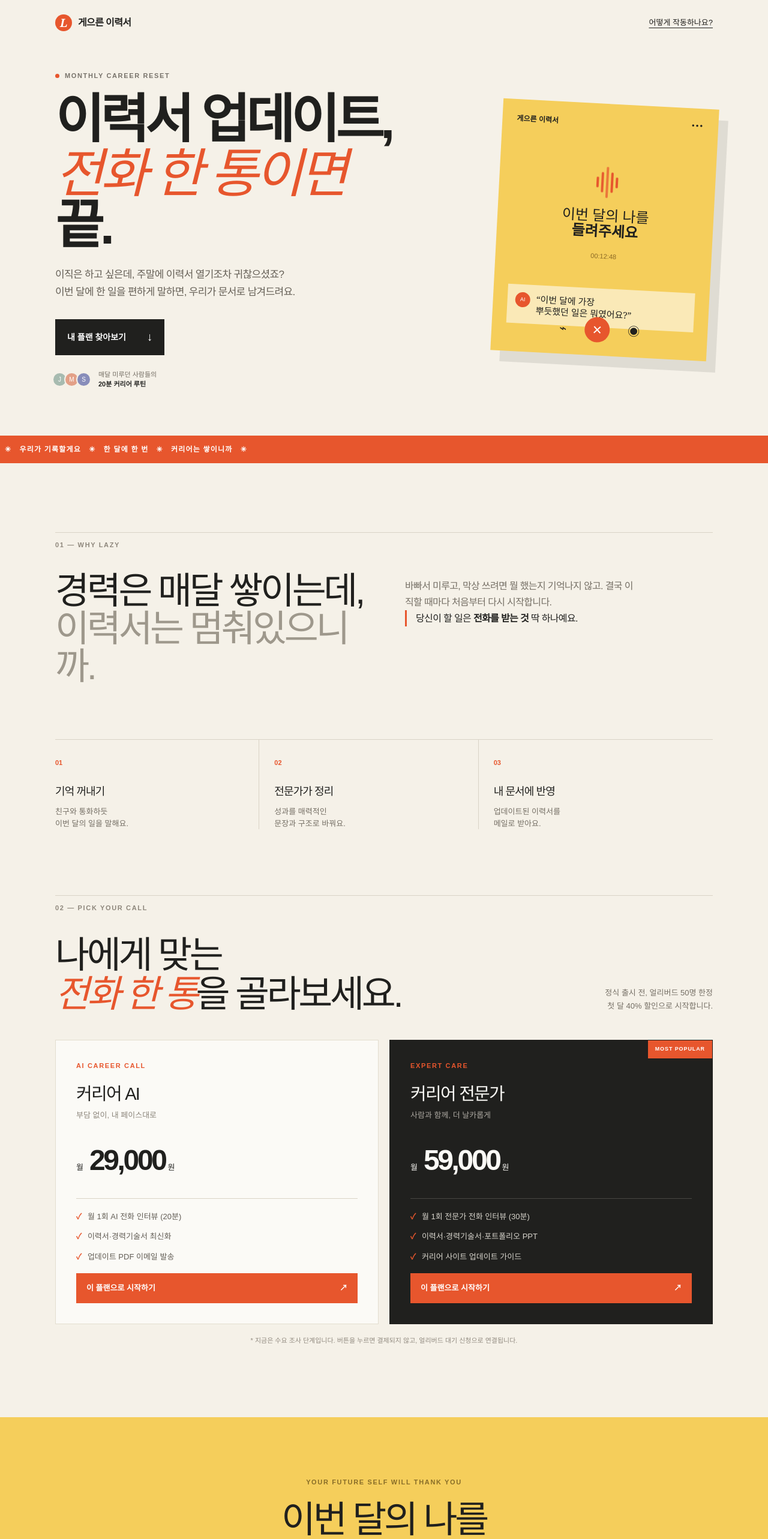
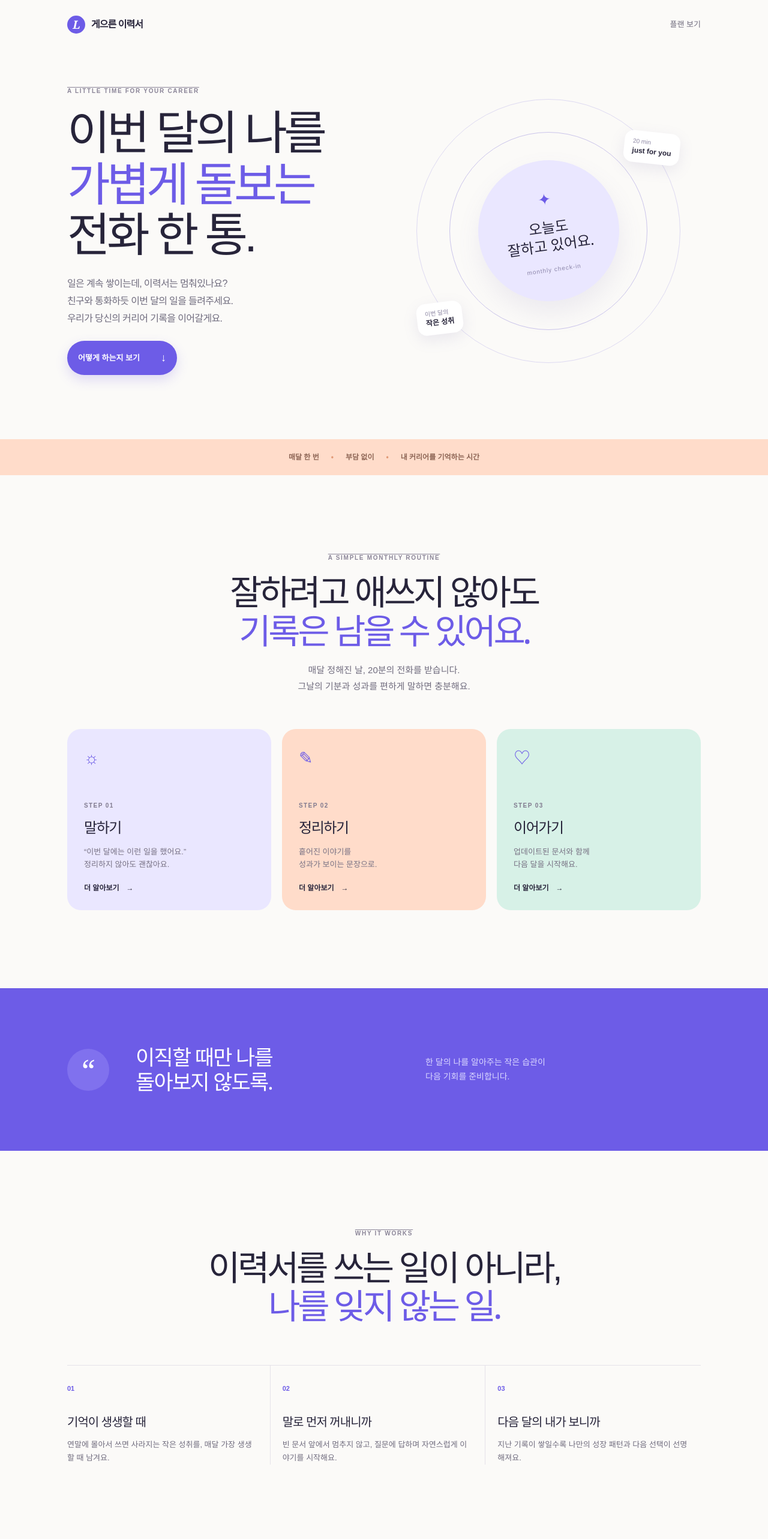
Before and after one commit to lazyresume/ad_check, a Next.js app: page / in a window 1280 px wide. Shown: the top 2565 px of the page at 60% size. Built offline with nearby package versions, Linux system fonts and the light colour scheme.

Commit message:
Rework landing page with calm monthly routine flow

```diff
--- a/app/page.tsx
+++ b/app/page.tsx
@@ -4,91 +4,45 @@ import { useState } from "react";
 
 type Plan = "ai" | "human";
 
-const plans = {
-  ai: {
-    eyebrow: "AI CAREER CALL",
-    name: "커리어 AI",
-    price: "29,000",
-    copy: "부담 없이, 내 페이스대로",
-    features: ["월 1회 AI 전화 인터뷰 (20분)", "이력서·경력기술서 최신화", "업데이트 PDF 이메일 발송"],
-  },
-  human: {
-    eyebrow: "EXPERT CARE",
-    name: "커리어 전문가",
-    price: "59,000",
-    copy: "사람과 함께, 더 날카롭게",
-    features: ["월 1회 전문가 전화 인터뷰 (30분)", "이력서·경력기술서·포트폴리오 PPT", "커리어 사이트 업데이트 가이드"],
-  },
+const planCopy: Record<Plan, { name: string; price: string; desc: string; features: string[] }> = {
+  ai: { name: "커리어 AI", price: "29,000", desc: "혼자 하는 것보다, 말로 꺼내는 게 쉬우니까", features: ["월 1회 20분 AI 전화", "이력서·경력기술서 업데이트", "PDF 이메일 발송"] },
+  human: { name: "커리어 전문가", price: "59,000", desc: "내 이야기를 더 선명한 언어로 바꾸니까", features: ["월 1회 30분 전문가 전화", "이력서·경력기술서·포트폴리오", "다음 달 액션 플랜"] },
 };
 
 export default function Home() {
   const [selectedPlan, setSelectedPlan] = useState<Plan | null>(null);
   const [submitted, setSubmitted] = useState(false);
 
-  function choosePlan(plan: Plan) {
+  const choose = (plan: Plan) => {
     setSelectedPlan(plan);
     setSubmitted(false);
     if (typeof window !== "undefined") {
       const key = `lazyresume_click_${plan}`;
       localStorage.setItem(key, String(Number(localStorage.getItem(key) || 0) + 1));
-      window.history.replaceState(null, "", `#${plan}-plan`);
+      window.history.replaceState(null, "", `#${plan}`);
     }
-  }
+  };
 
-  return (
-    <main>
-      <nav className="nav shell">
-        <a className="brand" href="#top" aria-label="게으른 이력서 홈">
-          <span className="brand-mark">L</span>
-          <span>게으른 이력서</span>
-        </a>
-        <a className="nav-link" href="#how">어떻게 작동하나요?</a>
-      </nav>
+  return <main>
+    <nav className="nav shell"><a className="logo" href="#top"><span className="logo-mark">L</span><span>게으른 이력서</span></a><a className="nav-quiet" href="#plans">플랜 보기</a></nav>
 
-      <section className="hero shell" id="top">
-        <div className="hero-copy">
-          <p className="kicker"><span className="live-dot" /> MONTHLY CAREER RESET</p>
-          <h1>이력서 업데이트,<br /><em>전화 한 통이면</em> 끝.</h1>
-          <p className="hero-lede">이직은 하고 싶은데, 주말에 이력서 열기조차 귀찮으셨죠?<br />이번 달에 한 일을 편하게 말하면, 우리가 문서로 남겨드려요.</p>
-          <a className="hero-cta" href="#plans">내 플랜 찾아보기 <span>↓</span></a>
-          <div className="proof-row"><span className="avatar-stack"><i>J</i><i>M</i><i>S</i></span><span>매달 미루던 사람들의<br /><strong>20분 커리어 루틴</strong></span></div>
-        </div>
-        <div className="phone-card" aria-label="월간 AI 전화 인터뷰 미리보기">
-          <div className="phone-top"><span>게으른 이력서</span><span className="signal">●●●</span></div>
-          <div className="call-status"><div className="wave"><b /><b /><b /><b /><b /></div><p>이번 달의 나를<br /><strong>들려주세요</strong></p><small>00:12:48</small></div>
-          <div className="quote"><span>AI</span><p>“이번 달에 가장<br />뿌듯했던 일은 뭐였어요?”</p></div>
-          <div className="phone-actions"><button aria-label="음소거">⌁</button><button className="end-call" aria-label="통화 종료">×</button><button aria-label="스피커">◉</button></div>
-        </div>
-      </section>
+    <section className="hero-soft shell" id="top"><div className="hero-soft-copy"><p className="overline">A LITTLE TIME FOR YOUR CAREER</p><h1>이번 달의 나를<br /><span>가볍게 돌보는</span><br />전화 한 통.</h1><p className="hero-text">일은 계속 쌓이는데, 이력서는 멈춰있나요?<br />친구와 통화하듯 이번 달의 일을 들려주세요.<br />우리가 당신의 커리어 기록을 이어갈게요.</p><a className="pill-cta" href="#routine">어떻게 하는지 보기 <span>↓</span></a></div><div className="hero-orbit"><div className="orbit-ring ring-one" /><div className="orbit-ring ring-two" /><div className="orb-card"><span className="orb-sun">✦</span><p>오늘도<br /><strong>잘하고 있어요.</strong></p><small>monthly check-in</small></div><div className="float-note note-one">20 min<br /><b>just for you</b></div><div className="float-note note-two">이번 달의<br /><b>작은 성취</b></div></div></section>
 
-      <section className="marquee" aria-label="서비스 가치"><div>말하기만 하세요　✳　우리가 기록할게요　✳　한 달에 한 번　✳　커리어는 쌓이니까　✳</div></section>
+    <section className="trust-strip"><div className="shell trust-inner"><span>매달 한 번</span><i>•</i><span>부담 없이</span><i>•</i><span>내 커리어를 기억하는 시간</span></div></section>
 
-      <section className="pain shell" id="how">
-        <div className="section-label">01 — WHY LAZY</div>
-        <div className="pain-grid"><h2>경력은 매달 쌓이는데,<br /><span>이력서는 멈춰있으니까.</span></h2><div><p>바빠서 미루고, 막상 쓰려면 뭘 했는지 기억나지 않고. 결국 이직할 때마다 처음부터 다시 시작합니다.</p><p className="accent-line">당신이 할 일은 <strong>전화를 받는 것</strong> 딱 하나예요.</p></div></div>
-        <div className="steps"><div><span>01</span><h3>기억 꺼내기</h3><p>친구와 통화하듯<br />이번 달의 일을 말해요.</p></div><div><span>02</span><h3>전문가가 정리</h3><p>성과를 매력적인<br />문장과 구조로 바꿔요.</p></div><div><span>03</span><h3>내 문서에 반영</h3><p>업데이트된 이력서를<br />메일로 받아요.</p></div></div>
-      </section>
+    <section className="routine shell" id="routine"><div className="section-top"><p className="overline">A SIMPLE MONTHLY ROUTINE</p><h2>잘하려고 애쓰지 않아도<br /><span>기록은 남을 수 있어요.</span></h2><p>매달 정해진 날, 20분의 전화를 받습니다.<br />그날의 기분과 성과를 편하게 말하면 충분해요.</p></div><div className="routine-cards"><article className="routine-card lavender"><div className="routine-icon">☼</div><small>STEP 01</small><h3>말하기</h3><p>“이번 달에는 이런 일을 했어요.”<br />정리하지 않아도 괜찮아요.</p><a href="#plans">더 알아보기　→</a></article><article className="routine-card peach"><div className="routine-icon">✎</div><small>STEP 02</small><h3>정리하기</h3><p>흩어진 이야기를<br />성과가 보이는 문장으로.</p><a href="#plans">더 알아보기　→</a></article><article className="routine-card mint"><div className="routine-icon">♡</div><small>STEP 03</small><h3>이어가기</h3><p>업데이트된 문서와 함께<br />다음 달을 시작해요.</p><a href="#plans">더 알아보기　→</a></article></div></section>
 
-      <section className="plans shell" id="plans">
-        <div className="section-label">02 — PICK YOUR CALL</div>
-        <div className="plans-heading"><h2>나에게 맞는<br /><em>전화 한 통</em>을 골라보세요.</h2><p>정식 출시 전, 얼리버드 50명 한정<br />첫 달 40% 할인으로 시작합니다.</p></div>
-        <div className="plan-grid">
-          {(Object.keys(plans) as Plan[]).map((id) => { const plan = plans[id]; return <article className={`plan-card ${id === "human" ? "featured" : ""}`} key={id}>
-            {id === "human" && <div className="popular">MOST POPULAR</div>}
-            <p className="plan-eyebrow">{plan.eyebrow}</p><h3>{plan.name}</h3><p className="plan-copy">{plan.copy}</p>
-            <div className="price"><span>월</span> {plan.price}<small>원</small></div>
-            <ul>{plan.features.map((feature) => <li key={feature}><span>✓</span>{feature}</li>)}</ul>
-            <button className="plan-button" onClick={() => choosePlan(id)}>이 플랜으로 시작하기 <span>↗</span></button>
-          </article> })}
-        </div>
-        <p className="footnote">* 지금은 수요 조사 단계입니다. 버튼을 누르면 결제되지 않고, 얼리버드 대기 신청으로 연결됩니다.</p>
-      </section>
+    <section className="quote-band"><div className="shell quote-layout"><div className="quote-circle">“</div><blockquote>이직할 때만 나를<br />돌아보지 않도록.</blockquote><p>한 달의 나를 알아주는 작은 습관이<br />다음 기회를 준비합니다.</p></div></section>
 
-      <section className="closing shell"><p className="kicker">YOUR FUTURE SELF WILL THANK YOU</p><h2>이번 달의 나를<br /><em>놓치지 마세요.</em></h2><a className="hero-cta" href="#plans">전화 한 통 예약하기 <span>→</span></a></section>
+    <section className="difference shell"><div className="section-top"><p className="overline">WHY IT WORKS</p><h2>이력서를 쓰는 일이 아니라,<br /><span>나를 잊지 않는 일.</span></h2></div><div className="difference-grid"><div><strong>01</strong><h3>기억이 생생할 때</h3><p>연말에 몰아서 쓰면 사라지는 작은 성취를, 매달 가장 생생할 때 남겨요.</p></div><div><strong>02</strong><h3>말로 먼저 꺼내니까</h3><p>빈 문서 앞에서 멈추지 않고, 질문에 답하며 자연스럽게 이야기를 시작해요.</p></div><div><strong>03</strong><h3>다음 달의 내가 보니까</h3><p>지난 기록이 쌓일수록 나만의 성장 패턴과 다음 선택이 선명해져요.</p></div></div></section>
 
-      <footer className="footer shell"><span>© 2026 lazyresume</span><span>매달 한 통, 나를 업데이트하는 시간</span><span>instagram @lazyresume</span></footer>
+    <section className="plans-soft shell" id="plans"><div className="section-top"><p className="overline">FIND YOUR RHYTHM</p><h2>나에게 맞는<br /><span>커리어 루틴을 골라보세요.</span></h2><p>지금은 얼리버드 수요 조사 기간입니다.<br />버튼을 눌러도 결제되지 않아요.</p></div><div className="soft-plan-grid">{(Object.keys(planCopy) as Plan[]).map((id) => { const plan = planCopy[id]; return <article className={`soft-plan ${id === "human" ? "dark-plan" : ""}`} key={id}>{id === "human" && <span className="plan-tag">MOST POPULAR</span>}<p className="overline">{id === "ai" ? "A QUIET AI CALL" : "A WARM HUMAN CALL"}</p><h3>{plan.name}</h3><p className="plan-desc">{plan.desc}</p><div className="soft-price"><small>월</small>{plan.price}<b>원</b></div><ul>{plan.features.map((item) => <li key={item}>✓　{item}</li>)}</ul><button className="soft-button" onClick={() => choose(id)}>이 루틴 시작하기 <span>→</span></button></article>; })}</div></section>
 
-      {selectedPlan && <div className="modal-backdrop" role="presentation" onClick={() => setSelectedPlan(null)}><div className="modal" role="dialog" aria-modal="true" aria-labelledby="modal-title" onClick={(e) => e.stopPropagation()}><button className="modal-close" onClick={() => setSelectedPlan(null)} aria-label="닫기">×</button>{submitted ? <><div className="success-icon">✓</div><h2>신청이 접수됐어요.</h2><p>출시 소식과 얼리버드 안내를 가장 먼저 보내드릴게요.</p><button className="modal-submit" onClick={() => setSelectedPlan(null)}>확인</button></> : <><p className="plan-eyebrow">{plans[selectedPlan].name} · 얼리버드</p><h2 id="modal-title">출시 알림을<br />가장 먼저 받아보세요.</h2><p>아직 결제되지 않아요. 수요 조사와 출시 알림을 위한 신청입니다.</p><form onSubmit={(e) => { e.preventDefault(); setSubmitted(true); }}><label>이메일 주소<input type="email" required placeholder="you@email.com" /></label><label className="check"><input type="checkbox" required /> 정기 전화 인터뷰 관련 안내를 받아볼게요.</label><button className="modal-submit" type="submit">{plans[selectedPlan].name} 대기 신청하기 <span>↗</span></button></form></>}</div></div>}
-    </main>
-  );
+    <section className="faq shell"><p className="overline">A FEW QUESTIONS</p><h2>시작하기 전에<br /><span>궁금한 것들.</span></h2><div className="faq-list"><details><summary>통화는 꼭 정해진 시간에 해야 하나요?<span>+</span></summary><p>온보딩 후 서로 편한 날짜와 시간대를 정합니다. 늦은 저녁도 괜찮아요.</p></details><details><summary>AI가 제 일을 잘 이해할 수 있나요?<span>+</span></summary><p>첫 통화에서 커리어 베이스를 만들고, 매달 지난 기록을 참고해 질문합니다.</p></details><details><summary>신청하면 바로 결제되나요?<span>+</span></summary><p>아니요. 현재는 수요 조사 단계이며, 출시 알림을 위한 신청만 받습니다.</p></details></div></section>
+
+    <section className="last-soft"><div className="shell last-inner"><p className="overline">TAKE A BREATH</p><h2>당신의 커리어에도<br /><span>돌봄이 필요하니까.</span></h2><a className="pill-cta" href="#plans">내 루틴 시작하기 <span>→</span></a></div></section>
+    <footer className="footer shell"><span>© 2026 lazyresume</span><span>매달 한 통, 나를 업데이트하는 시간</span><span>@lazyresume</span></footer>
+
+    {selectedPlan && <div className="modal-backdrop" onClick={() => setSelectedPlan(null)}><div className="modal-soft" role="dialog" aria-modal="true" onClick={(e) => e.stopPropagation()}><button className="modal-close" onClick={() => setSelectedPlan(null)} aria-label="닫기">×</button>{submitted ? <><div className="success-soft">✓</div><h2>신청이 접수됐어요.</h2><p>출시 소식과 얼리버드 안내를 보내드릴게요.</p><button className="soft-button" onClick={() => setSelectedPlan(null)}>확인</button></> : <><p className="overline">{planCopy[selectedPlan].name}</p><h2>조금 더 가볍게<br />시작해볼까요?</h2><p>아직 결제되지 않아요. 이메일만 남겨주세요.</p><form onSubmit={(e) => { e.preventDefault(); setSubmitted(true); }}><input required type="email" placeholder="이메일 주소" aria-label="이메일 주소" /><label><input required type="checkbox" /> 정기 전화 안내를 받아볼게요.</label><button className="soft-button" type="submit">얼리버드 신청하기 <span>→</span></button></form></>}</div></div>}
+  </main>;
 }
```
Also changed, not shown: app/globals.css.
